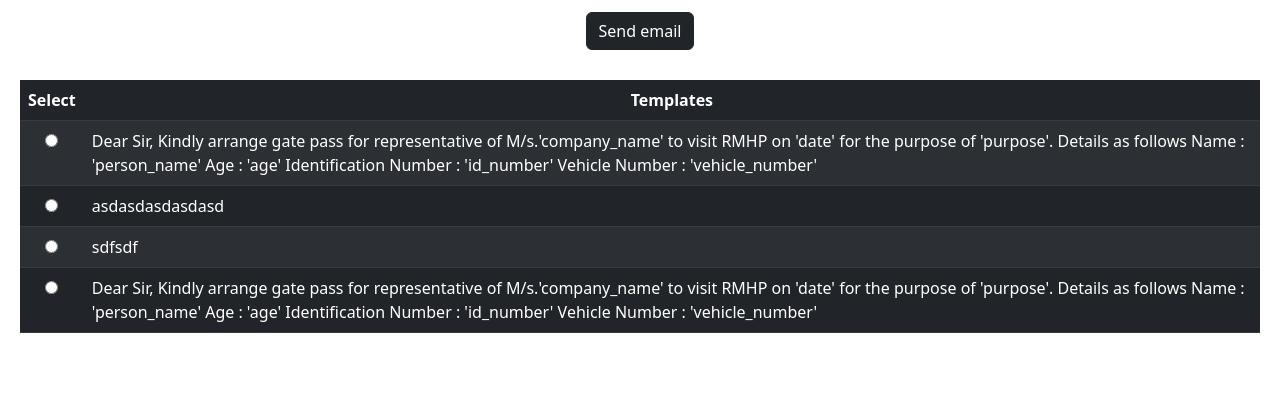
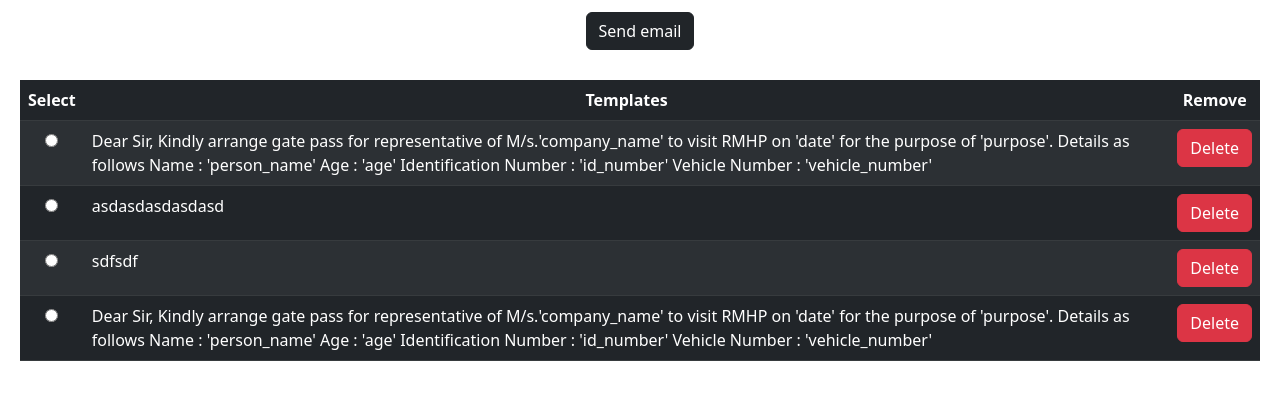
Before and after one commit to sagar1729sagar/cs50_final_project, a Flask app: page / in a window 1280 px wide. Shown: the part 56-456 px from the top of the page. Run offline with Flask 3, Linux system fonts and the light colour scheme; data comes from the database, SQL or seed files in the repository.

Commit message:
Beautify

```diff
--- a/templates/email.html
+++ b/templates/email.html
@@ -4,7 +4,7 @@
     {% if not template_id %}
         No template selected
     {% else %}
-        <div class="container container-fluid">
+        <div class="container container-fluid d-flex justify-content-center">
                 <form action="/email">
                 {% if variables or receivers %}
                     <input type="text" name="template_id" value="{{template_id}}" hidden>
--- a/templates/index.html
+++ b/templates/index.html
@@ -14,6 +14,7 @@
                     <thead>
                         <th>Select</th>
                         <th>Templates</th>
+                        <th>Remove</th>
                     </thead>
                     <tbody>
                         {% for row in rows %}
@@ -24,6 +25,9 @@
                                 <td class="text-start">
                                     {{row[1]}}
                                 </td>
+                                <td>
+                                    <button class="btn btn-danger" id="btn_{{row[0]}}">Delete</button>
+                                </td>
                             </tr>
                         {% endfor %}
                     </tbody>
```
